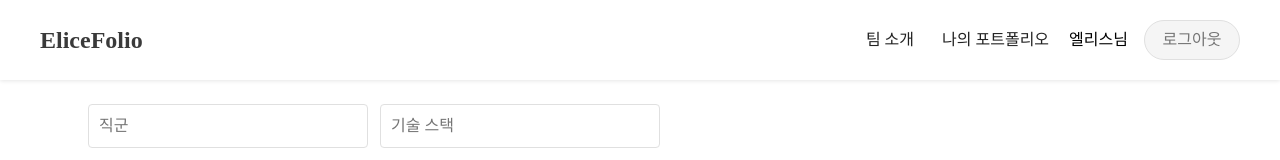
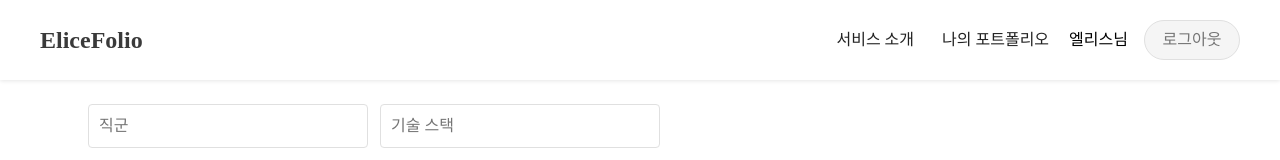
Before and after one commit to kkonieo/ts_shampoo, a React (Create React App) app: page / in a window 1280 px wide. Shown: the top 160 px of the page. Built offline with nearby package versions, Linux system fonts and the light colour scheme.

Commit message:
Style: 홈화면에 회원가입 버튼 삭제

```diff
--- a/src/components/home/HeaderView.tsx
+++ b/src/components/home/HeaderView.tsx
@@ -41,12 +41,6 @@ const Button = styled.button`
     background-color: ${blueButton.color.background};
     color: ${blueButton.color.text};
 `;
-const SignupButton = styled(Button)`
-    width: 96px;
-    background-color: ${defaultButton.color.background};
-    color: ${defaultButton.color.text};
-    margin-left: 12px;
-`;
 const IdSpan = styled.span`
     margin-left: 20px;
 `;
@@ -72,7 +66,6 @@ export const HeaderView = ({ name }: { name: string }) => {
                     >
                         로그인
                     </Button>
-                    <SignupButton>회원가입</SignupButton>
                 </ButtonGroupDiv>
             </>
         );
@@ -100,7 +93,7 @@ export const HeaderView = ({ name }: { name: string }) => {
                     <Logo>EliceFolio</Logo>
                 </LogoLink>
                 <Nav>
-                    <NavLink to="#">팀 소개</NavLink>
+                    <NavLink to="#">서비스 소개</NavLink>
                     {login ? <Login /> : <Logout />}
                 </Nav>
             </Header>
```
